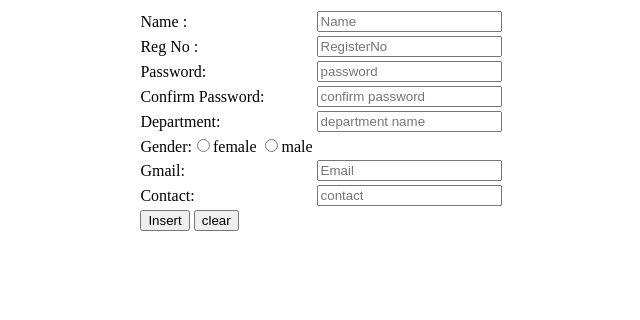
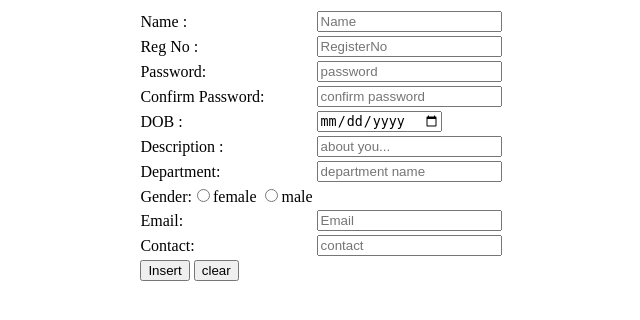
Before and after one commit to venkatob/chat-application, a PHP site: page /registration.php in a window 1280 px wide. Shown: the top 320 px of the page, without its empty margins (319-959 px from the left). Run offline with PHP 8.4, Linux system fonts and the light colour scheme.

Commit message:
description and dob  added

```diff
--- a/registration.php
+++ b/registration.php
@@ -4,13 +4,22 @@
 <table align='center'>
 
 <tr><td>Name :<td><input type="text" placeholder="Name" required="" name="name"</td></tr>
+
 <tr><td>Reg No :<td><input type="text" placeholder="RegisterNo" required="" name="regno" </td></tr>
+
 <tr><td>Password:</font></td><td><input type="text" placeholder="password" required="" name="password" </td></tr>
+
 <tr><td>Confirm Password:</font></td><td><input type="text" placeholder="confirm password" name="confirm_password" required=""></td></tr>
+<tr><td>DOB :<td><input type="date" placeholder="" required="" name="dob"</td></tr>
+<tr><td>Description :<td><input type="text" placeholder="about you..." required="" name="descr"</td></tr>
+
 <tr><td>Department:</font></td><td><input type="text" name="dept"placeholder="department name" required=""></td></tr>
+
 <tr><td>Gender:<input type="radio" name="gender" value="female">female
 <input type="radio" name="gender" value="male">male</td></tr>
-<tr><td>Gmail:<td><input type="text" required="" name="gmail"placeholder="Email" value=""></td></tr>
+
+<tr><td>Email:<td><input type="text" required="" name="gmail"placeholder="Email" value=""></td></tr>
+
 <tr><td>Contact:<td><input type="text" required="" name="contact"placeholder="contact" value=""></td></tr>
 
 
@@ -23,20 +32,20 @@
 </html>
 
 <?PHP
-
 if(isset($_POST["submit"]))
 {
     $name=$_POST['name'];
     $regno=$_POST['regno'];
     $password=$_POST['password'];
     $confirm_password=$_POST['confirm_password'];
+	$dob=$_POST['dob'];
+	$descr=$_POST['descr'];
     $dept=$_POST['dept'];
     $gender=$_POST['gender'];
     $gmail=$_POST['gmail'];
     $contact=$_POST['contact'];
-
-    $conn=mysqli_connect("localhost","root","","chatlive");
-    $qry="insert into reg values('$name','$regno','$password','$confirm_password','$dept','$gender','$gmail','$contact')";
+    $conn=mysqli_connect("localhost","root","","babble");
+    $qry="insert into reg values('$name','$regno','$password','$confirm_password','$dob','$descr','$dept','$gender','$gmail','$contact')";
     if($conn->query($qry)==true)
     {
         header('Location:login.php');
```
